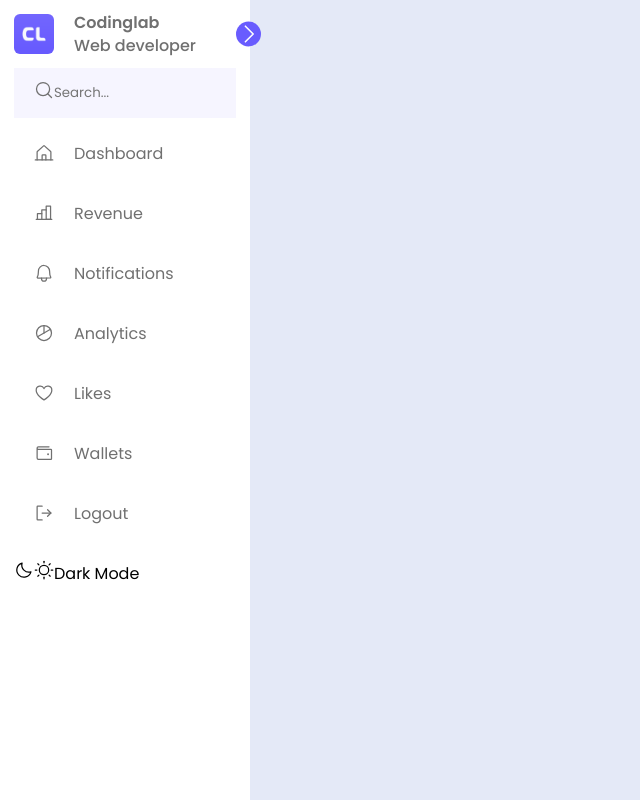
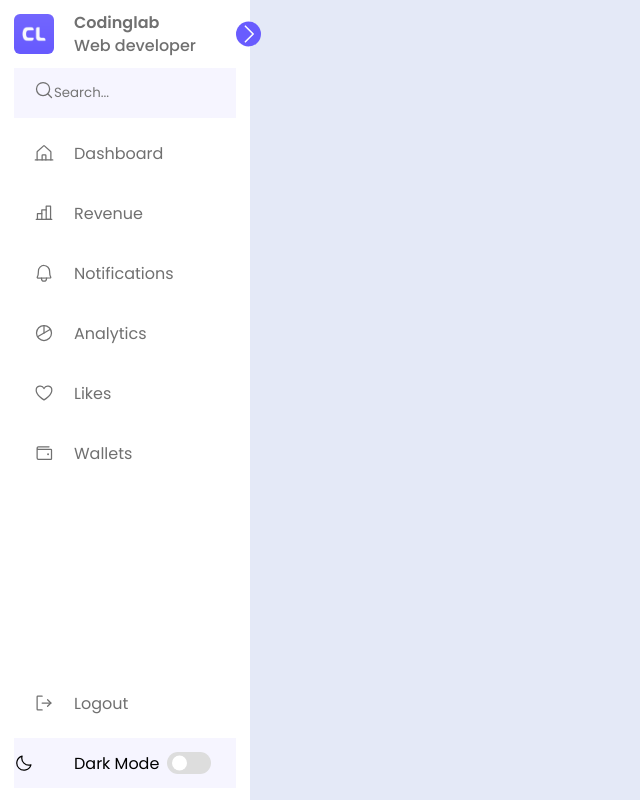
Before and after one commit to GabrielFerlima/Sidebar-reactjs, a React (Vite) app: page / in a window 1280 px wide. Shown: the whole page, without its empty margins (0-640 px from the left). Built offline with nearby package versions, Linux system fonts and the light colour scheme.

Commit message:
Finalizando estilização

```diff
--- a/src/pages/sidebar/dashboard/Dashboard.tsx
+++ b/src/pages/sidebar/dashboard/Dashboard.tsx
@@ -22,49 +22,49 @@ export function Dashboard() {
             <div className='menubar'>
                 <div className='menu'>
                     <li className='searchLink'>
-                        <span className='search'> <MagnifyingGlass size={20}  /> </span>
+                        <span className='search'> <MagnifyingGlass size={20} /> </span>
                         <input type="search" placeholder='Search...' />
                     </li>
 
                     <ul className='menuLink'>
                         <li className='navLink'>
                             <a href="#">
-                                <span className='icon'><HouseLine size={20}  /></span>
+                                <HouseLine size={20} className='icon' />
                                 <span className='navText'>Dashboard</span>
                             </a>
                         </li>
 
                         <li className='navLink'>
                             <a href="#">
-                                <span className='icon'><ChartBar size={20} /></span>
+                                <ChartBar size={20} className='icon'/>
                                 <span className='navText'>Revenue</span>
                             </a>
                         </li>
 
                         <li className='navLink'>
                             <a href="#">
-                                <span className='icon'><Bell size={20} /></span>
+                                <Bell size={20} className='icon'/>
                                 <span className='navText'>Notifications</span>
                             </a>
                         </li>
 
                         <li className='navLink'>
                             <a href="#">
-                                <span className='icon'><ChartPie size={20} /></span>
+                                <ChartPie size={20} className='icon'/>
                                 <span className='navText'>Analytics</span>
                             </a>
                         </li>
 
                         <li className='navLink'>
                             <a href="#">
-                                <span className='icon'><Heart size={20}/></span>
+                                <Heart size={20} className='icon'/>
                                 <span className='navText'>Likes</span>
                             </a>
                         </li>
 
                         <li className='navLink'>
                             <a href="#">
-                                <span className='icon'><Wallet size={20}/></span>
+                                <Wallet size={20} className='icon'/>
                                 <span className='navText'>Wallets</span>
                             </a>
                         </li>
@@ -72,7 +72,7 @@ export function Dashboard() {
                 </div>
 
                 <div className='bottomContent'>
-                <li className='navLink'>
+                    <li>
                         <a href="#">
                             <span className='icon'><SignOut size={20} /></span>
                             <span className='navText'>Logout</span>
@@ -81,10 +81,11 @@ export function Dashboard() {
 
                     <li className='mode'>
                         <div className='moonSun'>
-                           <Moon size={20} />
-                           <Sun size={20} />
+                            <Moon size={20}  className="iconMoon"/>
+                            <Sun size={20}  className="iconSun"/>
                         </div>
                         <span className='modeText'>Dark Mode</span>
+
                         <div className='toggleSwitch'>
                             <span className='switch'></span>
                         </div>
--- a/src/pages/sidebar/dashboard/styles.css
+++ b/src/pages/sidebar/dashboard/styles.css
@@ -75,6 +75,62 @@ body {
     transition: var(--tran-02);
 }
 
+.sidebar .menubar {
+    height: calc(100% - 50px);
+    display: flex;
+    flex-direction: column;
+    justify-content: space-between;
+}
+
+.menubar .mode {
+    background: var(--primary-color-light);
+}
+
+.menubar .mode .moonSun {
+    height: 50px;
+    width: 60px;
+    display: flex;
+    align-items: center;
+}
+
+.menubar .mode .icon {
+    position: absolute;
+}
+
+.menubar .mode .iconSun{
+    opacity: 0;
+}
+
+.menubar .mode .toggleSwitch{
+    display: flex;
+    align-items: center;
+    justify-content: center;
+    height: 100%;
+    min-width: 60px;
+    cursor: pointer;
+}
+
+.menubar .mode .switch {
+    position: relative;
+    height: 22px;
+    width: 44px;
+    border-radius: 25px;
+    background: var(--toggle-color);
+}
+
+.switch::before {
+    content: '';
+    position: absolute;
+    height: 15px;
+    width: 15px;
+    border-radius: 50%;
+    top: 50%;
+    left: 5px;
+    transform: translateY(-50%);
+    background: var(--sidebar-color);
+    cursor: pointer;
+}
+
 .sidebar li a {
     color: #707070;
 }
```
Lines whose indentation alone changed are shown as unchanged.
